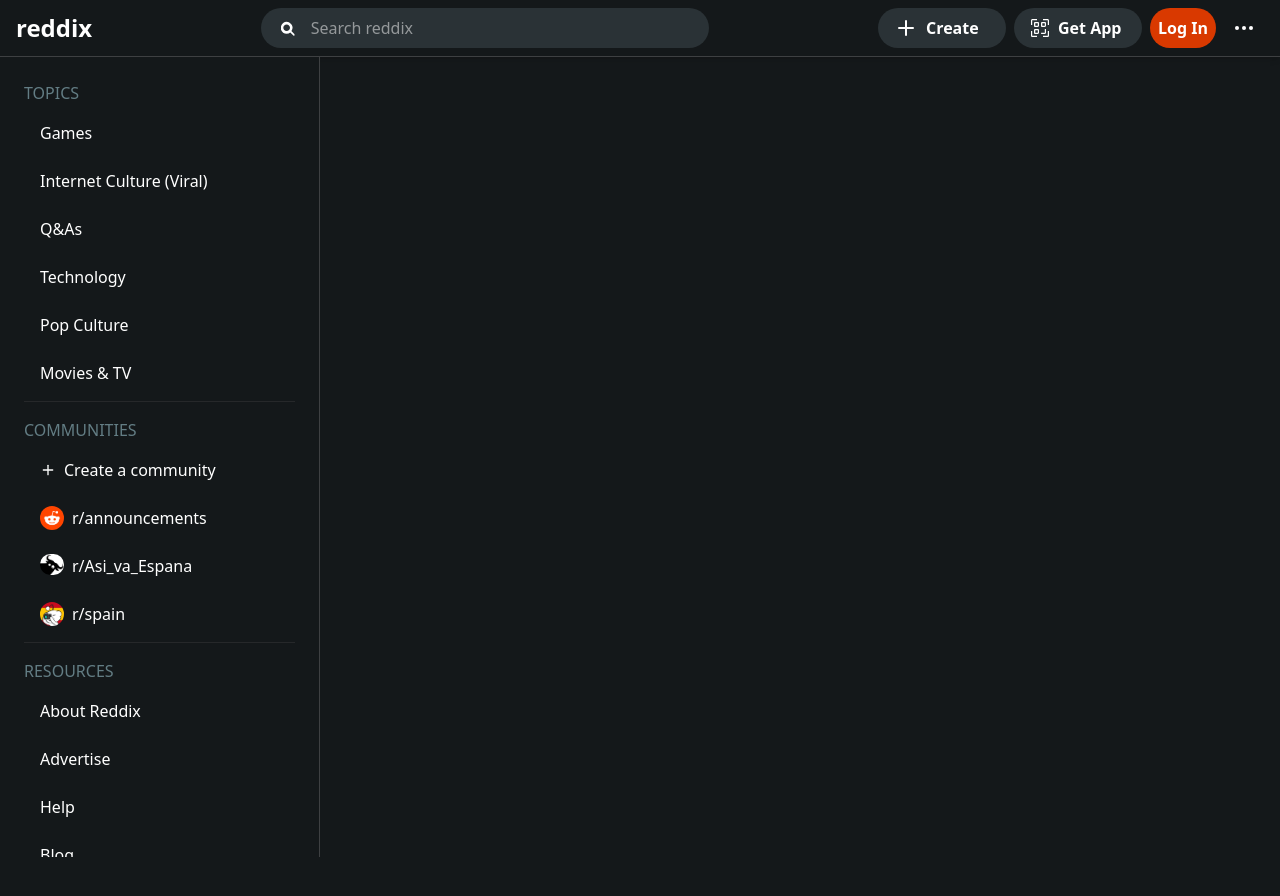
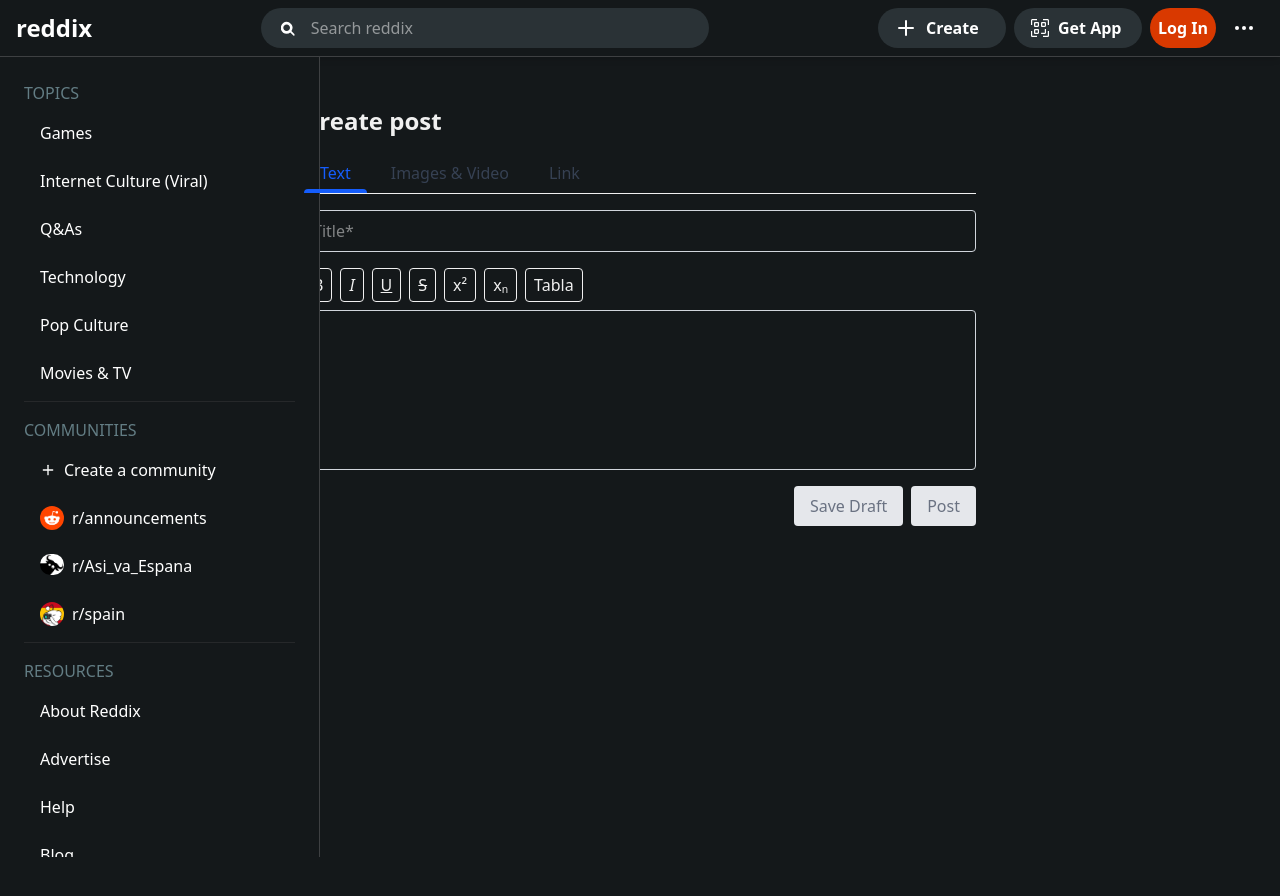
Before and after one commit to Gabriel-Boiza/proyecto-reddit, a React (Vite) app in the folder frontend/: page /createPost in a window 1280 px wide. Shown: the top 896 px of the page. Before the commit the page ends 800 px from the top, so only its background shows below. Built offline with nearby package versions, Linux system fonts and the light colour scheme.

Commit message:
formulario crear post casi hecho

```diff
--- a/frontend/package.json
+++ b/frontend/package.json
@@ -12,9 +12,11 @@
   "dependencies": {
     "@tailwindcss/vite": "^4.1.4",
     "axios": "^1.9.0",
+    "draft-js": "^0.11.7",
     "lucide-react": "^0.503.0",
     "react": "^19.0.0",
     "react-dom": "^19.0.0",
+    "react-quill": "^2.0.0",
     "react-router-dom": "^7.5.2",
     "tailwindcss": "^4.1.4"
   },
--- a/frontend/src/pages/posts/createPost.jsx
+++ b/frontend/src/pages/posts/createPost.jsx
@@ -1,22 +1,193 @@
 import Header from "../../layouts/header";
 import Aside from "../../layouts/aside";
-
+import React, { useState, useRef, useEffect } from 'react';
 
 function CreatePost() {
+  const [activeTab, setActiveTab] = useState('text');
+  const [imagePreview, setImagePreview] = useState(null);
+  const [activeFormats, setActiveFormats] = useState([]);
+  const [editorContent, setEditorContent] = useState('');
+  const [linkValue, setLinkValue] = useState('');
+  const editorRef = useRef(null);
+
+  const execFormat = (command, value = null) => {
+    document.execCommand(command, false, value);
+    editorRef.current.focus();
+    updateActiveFormats();
+    setEditorContent(editorRef.current.innerHTML); // actualiza al aplicar formato
+  };
+
+  const insertTable = () => {
+    const tableHTML = `
+      <table border="1" style="border-collapse: collapse; width: 100%; margin-top: 10px;">
+        <tr><td style="padding: 4px;">Cell 1</td><td style="padding: 4px;">Cell 2</td></tr>
+        <tr><td style="padding: 4px;">Cell 3</td><td style="padding: 4px;">Cell 4</td></tr>
+      </table>`;
+    execFormat('insertHTML', tableHTML);
+  };
+
+  const updateActiveFormats = () => {
+    const formats = ['bold', 'italic', 'underline', 'strikeThrough', 'superscript', 'subscript'];
+    const current = formats.filter(fmt => document.queryCommandState(fmt));
+    setActiveFormats(current);
+  };
+
+  const handleImageUpload = (e) => {
+    const file = e.target.files[0];
+    if (!file) return;
+
+    const allowedTypes = ['image/png', 'image/jpeg', 'image/jpg'];
+    if (!allowedTypes.includes(file.type)) {
+      alert('Solo se permiten archivos .png, .jpg o .jpeg');
+      e.target.value = null;
+      return;
+    }
+
+    const reader = new FileReader();
+    reader.onloadend = () => setImagePreview(reader.result);
+    reader.readAsDataURL(file);
+  };
+
+  useEffect(() => {
+    document.addEventListener('selectionchange', updateActiveFormats);
+    return () => document.removeEventListener('selectionchange', updateActiveFormats);
+  }, []);
+
+  useEffect(() => {
+    // Cada vez que se cambia de pestaña, se restaura el contenido del editor
+    if (activeTab === 'text' && editorRef.current) {
+      editorRef.current.innerHTML = editorContent;
+    }
+  }, [activeTab, editorContent]);
+
+  const isActive = (cmd) => activeFormats.includes(cmd);
 
   return (
     <>
       <Header />
       <Aside />
       <div className="p-6 max-w-4xl mx-auto space-y-6">
-        <p>Create post</p>
-        <select name="community">
-          <option value="a">a</option>
-          <option value="b">b</option>
-        </select>
-        <form action="#">
+        <div className="min-h-screen p-6">
+          <div className="max-w-2xl mx-auto">
+            <h1 className="text-2xl font-bold mb-4">Create post</h1>
 
-        </form>
+            {/* Tabs */}
+            <div className="flex border-b mb-4">
+              {['text', 'image', 'link'].map(tab => (
+                <button
+                  key={tab}
+                  onClick={() => setActiveTab(tab)}
+                  className={`relative px-4 py-2 mr-2 font-medium ${
+                    activeTab === tab ? 'text-blue-600' : 'text-gray-700'
+                  }`}
+                >
+                  {tab === 'text' ? 'Text' : tab === 'image' ? 'Images & Video' : 'Link'}
+                  {activeTab === tab && (
+                    <div className="absolute bottom-0 left-0 w-full h-1 bg-blue-600 rounded-t"></div>
+                  )}
+                </button>
+              ))}
+            </div>
+
+            {/* Form */}
+            <div>
+              <input
+                type="text"
+                placeholder="Title*"
+                className="w-full mb-4 p-2 border border-gray-300 rounded"
+                maxLength={300}
+              />
+
+              {activeTab === 'text' && (
+                <>
+                  {/* Toolbar */}
+                  <div className="mb-2 flex flex-wrap gap-2">
+                    <button
+                      onClick={() => execFormat('bold')}
+                      className={`px-2 py-1 border rounded ${isActive('bold') ? 'bg-blue-200' : ''}`}
+                    >B</button>
+                    <button
+                      onClick={() => execFormat('italic')}
+                      className={`px-2 py-1 border rounded italic ${isActive('italic') ? 'bg-blue-200' : ''}`}
+                    >I</button>
+                    <button
+                      onClick={() => execFormat('underline')}
+                      className={`px-2 py-1 border rounded underline ${isActive('underline') ? 'bg-blue-200' : ''}`}
+                    >U</button>
+                    <button
+                      onClick={() => execFormat('strikeThrough')}
+                      className={`px-2 py-1 border rounded line-through ${isActive('strikeThrough') ? 'bg-blue-200' : ''}`}
+                    >S</button>
+                    <button
+                      onClick={() => execFormat('superscript')}
+                      className={`px-2 py-1 border rounded ${isActive('superscript') ? 'bg-blue-200' : ''}`}
+                    >x²</button>
+                    <button
+                      onClick={() => execFormat('subscript')}
+                      className={`px-2 py-1 border rounded ${isActive('subscript') ? 'bg-blue-200' : ''}`}
+                    >xₙ</button>
+                    <button
+                      onClick={insertTable}
+                      className="px-2 py-1 border rounded"
+                    >Tabla</button>
+                  </div>
+
+                  {/* Editor */}
+                  <div
+                    ref={editorRef}
+                    contentEditable
+                    onInput={(e) => setEditorContent(e.currentTarget.innerHTML)}
+                    className="w-full h-40 p-2 border border-gray-300 rounded overflow-y-auto text-left"
+                    style={{ direction: 'ltr' }}
+                    suppressContentEditableWarning={true}
+                  ></div>
+
+                </>
+              )}
+
+              {activeTab === 'image' && (
+                <>
+                  <div className="border border-dashed border-gray-400 rounded p-4 text-center cursor-pointer">
+                    <label className="cursor-pointer">
+                      <span className="block mb-2">Sube una imagen (.png, .jpg, .jpeg)</span>
+                      <input
+                        type="file"
+                        accept="image/png, image/jpeg, image/jpg"
+                        onChange={handleImageUpload}
+                        className="hidden"
+                      />
+                    </label>
+                  </div>
+                  {imagePreview && (
+                    <div className="mt-4">
+                      <img src={imagePreview} alt="Preview" className="max-w-full max-h-60 mx-auto rounded border" />
+                    </div>
+                  )}
+                </>
+              )}
+
+              {activeTab === 'link' && (
+                <input
+                  type="text"
+                  placeholder="Link URL*"
+                  value={linkValue}
+                  onChange={(e) => setLinkValue(e.target.value)}
+                  className="w-full p-2 border border-gray-300 rounded"
+                />
+              )}
+
+              <div className="flex justify-end mt-4">
+                <button className="bg-gray-200 px-4 py-2 mr-2 rounded text-gray-500 cursor-not-allowed" disabled>
+                  Save Draft
+                </button>
+                <button className="bg-gray-200 px-4 py-2 rounded text-gray-500 cursor-not-allowed" disabled>
+                  Post
+                </button>
+              </div>
+            </div>
+
+          </div>
+        </div>
       </div>
     </>
   );
```
Also changed, not shown: 1 other file (tests, documents, lock files or other folders).
